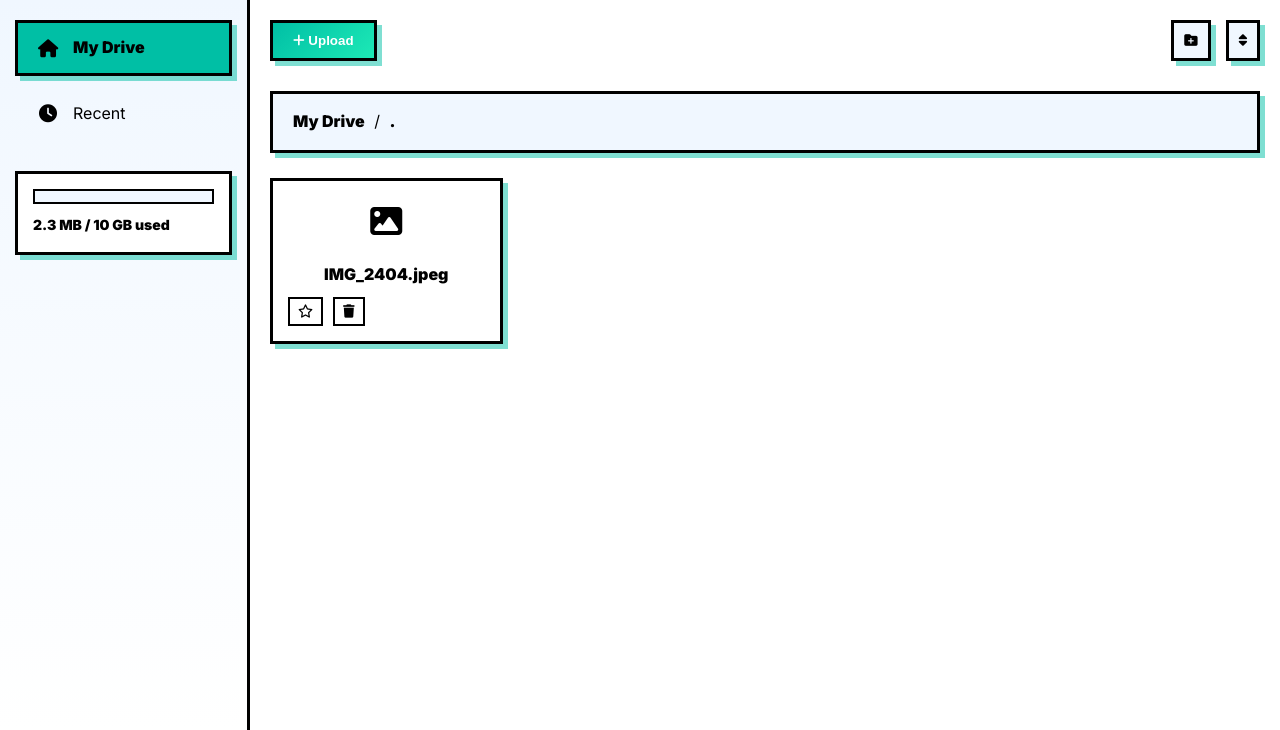
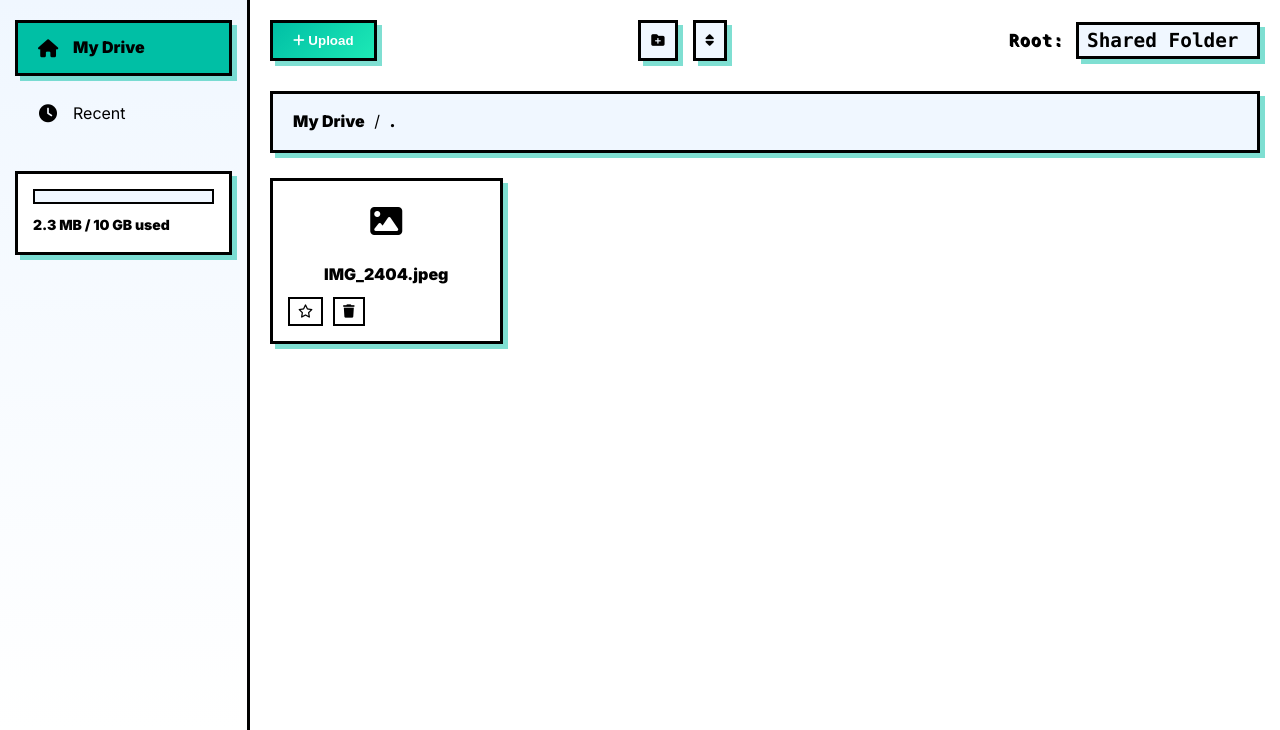
Before and after one commit to Prabhdeep1701/retrocloud, a Flask app: page / in a window 1280 px wide. Shown: the part 77-807 px from the top of the page. Run offline with Flask 3, Linux system fonts and the light colour scheme; a user stored in the database is signed in.

Commit message:
Added the Feature to access full disk

```diff
--- a/main.py
+++ b/main.py
@@ -27,10 +27,29 @@ def init_db():
 
 init_db()
 
-ROOT_DIR = os.path.abspath("shared")
+SHARED_DIR = os.path.abspath("shared")
+if not os.path.exists(SHARED_DIR):
+    os.makedirs(SHARED_DIR)
 
-if not os.path.exists(ROOT_DIR):
-    os.makedirs(ROOT_DIR)
+def get_root_dir():
+    mode = session.get("root_mode", "shared")
+    if mode == "full":
+        if os.name == "nt":  # Windows
+            # Return list of drives (C:\, D:\, etc.)
+            # For simplicity, use C:\ as root
+            return "C:\\"
+        else:
+            return "/"
+    else:
+        return SHARED_DIR
+
+@app.route("/set_root")
+def set_root():
+    mode = request.args.get("mode", "shared")
+    if mode not in ["shared", "full"]:
+        return jsonify({"error": "Invalid mode"}), 400
+    session["root_mode"] = mode
+    return jsonify({"success": True, "mode": mode})
 
 @app.route("/")
 def index():
@@ -101,21 +120,22 @@ def login_required(f):
 @login_required
 def browse():
     rel_path = request.args.get("path", "")
-    abs_path = os.path.abspath(os.path.join(ROOT_DIR, rel_path))
+    root_dir = get_root_dir()
+    abs_path = os.path.abspath(os.path.join(root_dir, rel_path))
 
-    if not abs_path.startswith(ROOT_DIR):
+    if not abs_path.startswith(root_dir):
         return jsonify({"error": "Invalid path"}), 403
 
     contents = []
     for entry in os.scandir(abs_path):
         contents.append({
             "name": entry.name,
-            "path": os.path.relpath(entry.path, ROOT_DIR),
+            "path": os.path.relpath(entry.path, root_dir),
             "is_dir": entry.is_dir()
         })
 
     return jsonify({
-        "current_path": os.path.relpath(abs_path, ROOT_DIR),
+        "current_path": os.path.relpath(abs_path, root_dir),
         "contents": contents
     })
 
@@ -123,9 +143,10 @@ def browse():
 @login_required
 def download():
     rel_path = request.args.get("path", "")
-    abs_path = os.path.abspath(os.path.join(ROOT_DIR, rel_path))
+    root_dir = get_root_dir()
+    abs_path = os.path.abspath(os.path.join(root_dir, rel_path))
 
-    if not abs_path.startswith(ROOT_DIR) or not os.path.isfile(abs_path):
+    if not abs_path.startswith(root_dir) or not os.path.isfile(abs_path):
         return "File not found", 404
 
     return send_file(abs_path, as_attachment=True)
@@ -134,9 +155,10 @@ def download():
 def upload():
     files = request.files.getlist("file")
     current_path = request.form.get("current_path", "")
-    upload_dir = os.path.join(ROOT_DIR, current_path)
+    root_dir = get_root_dir()
+    upload_dir = os.path.join(root_dir, current_path)
 
-    if not os.path.abspath(upload_dir).startswith(ROOT_DIR):
+    if not os.path.abspath(upload_dir).startswith(root_dir):
         return jsonify({"error": "Invalid path"}), 403
 
     for file in files:
@@ -149,26 +171,27 @@ def upload():
 @app.route("/delete", methods=["DELETE"])
 def delete_file():
     rel_path = request.args.get("path", "")
-    abs_path = os.path.abspath(os.path.join(ROOT_DIR, rel_path))
+    root_dir = get_root_dir()
+    abs_path = os.path.abspath(os.path.join(root_dir, rel_path))
 
-    if not abs_path.startswith(ROOT_DIR):
-        return "Invalid path", 403
+    if not abs_path.startswith(root_dir):
+        return jsonify({"error": "Invalid path"}), 403
 
     try:
         if os.path.isfile(abs_path):
             os.remove(abs_path)
         elif os.path.isdir(abs_path):
             shutil.rmtree(abs_path)
-        return "Item deleted", 200
+        return jsonify({"success": True})
     except Exception as e:
-        return str(e), 500
+        return jsonify({"error": str(e)}), 500
 
 @app.route("/create-folder", methods=["POST"])
 def create_folder():
     data = request.json
-    folder_path = os.path.join(ROOT_DIR, data.get('path', ''), data.get('name', ''))
+    folder_path = os.path.join(get_root_dir(), data.get('path', ''), data.get('name', ''))
 
-    if not os.path.abspath(folder_path).startswith(ROOT_DIR):
+    if not os.path.abspath(folder_path).startswith(get_root_dir()):
         return jsonify({"error": "Invalid path"}), 403
 
     try:
@@ -180,7 +203,8 @@ def create_folder():
 @app.route("/storage-info")
 def storage_info():
     total_size = 0
-    for dirpath, dirnames, filenames in os.walk(ROOT_DIR):
+    root_dir = get_root_dir()
+    for dirpath, dirnames, filenames in os.walk(root_dir):
         for f in filenames:
             fp = os.path.join(dirpath, f)
             total_size += os.path.getsize(fp)
@@ -196,13 +220,14 @@ def storage_info():
 @app.route("/preview")
 def preview_file():
     rel_path = request.args.get("path", "")
-    abs_path = os.path.abspath(os.path.join(ROOT_DIR, rel_path))
+    root_dir = get_root_dir()
+    abs_path = os.path.abspath(os.path.join(root_dir, rel_path))
 
-    if not abs_path.startswith(ROOT_DIR) or not os.path.isfile(abs_path):
+    if not abs_path.startswith(root_dir) or not os.path.isfile(abs_path):
         return "File not found", 404
 
     try:
-        with open(abs_path, 'r') as file:
+        with open(abs_path, 'r', encoding="utf-8") as file:
             content = file.read()
         return content
     except:
@@ -210,11 +235,12 @@ def preview_file():
 
 @app.route("/recent")
 def recent_files():
+    root_dir = get_root_dir()
     files = []
-    for dirpath, dirnames, filenames in os.walk(ROOT_DIR):
+    for dirpath, dirnames, filenames in os.walk(root_dir):
         for f in filenames:
             fp = os.path.join(dirpath, f)
-            rel_path = os.path.relpath(fp, ROOT_DIR)
+            rel_path = os.path.relpath(fp, root_dir)
             files.append({
                 "name": f,
                 "path": rel_path,
--- a/static/css/base.css
+++ b/static/css/base.css
@@ -81,3 +81,47 @@ body {
     transform: translate(2px, 2px);
     box-shadow: calc(var(--shadow-offset) - 2px) calc(var(--shadow-offset) - 2px) 0 var(--shadow-color);
 }
+
+.root-toggle {
+    display: flex;
+    align-items: center;
+    margin-left: 20px;
+    gap: 6px;
+    font-family: 'VT323', 'Fira Mono', 'Consolas', monospace;
+    font-size: 1.1em;
+    background: none;
+}
+
+.root-toggle label {
+    font-weight: bold;
+    letter-spacing: 1px;
+    color: var(--text-primary);
+    text-shadow: 1px 1px 0 var(--border-color);
+}
+
+.root-toggle select {
+    font-family: 'VT323', 'Fira Mono', 'Consolas', monospace;
+    font-size: 1.1em;
+    background: var(--bg-secondary);
+    color: var(--text-primary);
+    border: 3px solid var(--border-color);
+    box-shadow: var(--shadow-offset) var(--shadow-offset) 0 var(--shadow-color);
+    padding: 4px 18px 4px 8px;
+    border-radius: 0;
+    outline: none;
+    font-weight: bold;
+    transition: transform 0.2s, box-shadow 0.2s, background 0.2s;
+    appearance: none;
+    cursor: pointer;
+    margin-left: 2px;
+}
+
+.root-toggle select:hover, .root-toggle select:focus {
+    background: var(--accent-secondary);
+    color: var(--text-primary);
+    transform: translate(-2px, -2px);
+    box-shadow: calc(var(--shadow-offset) + 2px) calc(var(--shadow-offset) + 2px) 0 var(--shadow-color);
+}
+
+/* Add a retro pixel font if available */
+@import url('https://fonts.googleapis.com/css2?family=VT323&display=swap');
--- a/static/js/app.js
+++ b/static/js/app.js
@@ -19,6 +19,25 @@ document.addEventListener('DOMContentLoaded', function() {
 
     // Setup event listeners
     setupEventListeners();
+
+    fetch('/set_root') // Get current mode (will default to shared)
+        .then(res => res.json())
+        .then(data => {
+            if (data.mode) {
+                document.getElementById('rootModeSelect').value = data.mode;
+            }
+        })
+        .catch(() => {});
+
+    document.getElementById('rootModeSelect').addEventListener('change', function() {
+        const mode = this.value;
+        fetch(`/set_root?mode=${mode}`)
+            .then(res => res.json())
+            .then(() => {
+                fetchFiles("");
+                calculateStorage();
+            });
+    });
 });
 
 // Setup all event listeners
--- a/templates/index.html
+++ b/templates/index.html
@@ -70,6 +70,13 @@
                     <button id="createFolder" title="Create folder"><i class="fas fa-folder-plus"></i></button>
                     <button id="sortFiles" title="Sort files"><i class="fas fa-sort"></i></button>
                 </div>
+                <div class="root-toggle">
+                    <label for="rootModeSelect" style="font-size: 0.95em; margin-right: 4px;">Root:</label>
+                    <select id="rootModeSelect">
+                        <option value="shared">Shared Folder</option>
+                        <option value="full">Full Disk</option>
+                    </select>
+                </div>
             </div>
 
             <div id="path-nav" class="path-nav"></div>
```
Also changed, not shown: users.db, 1 other file.
